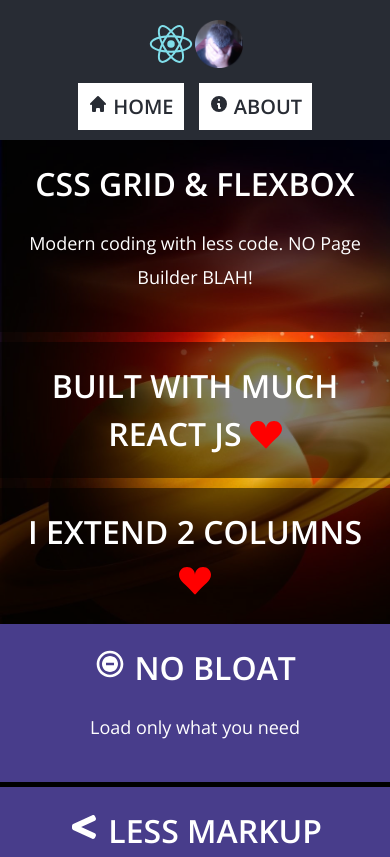
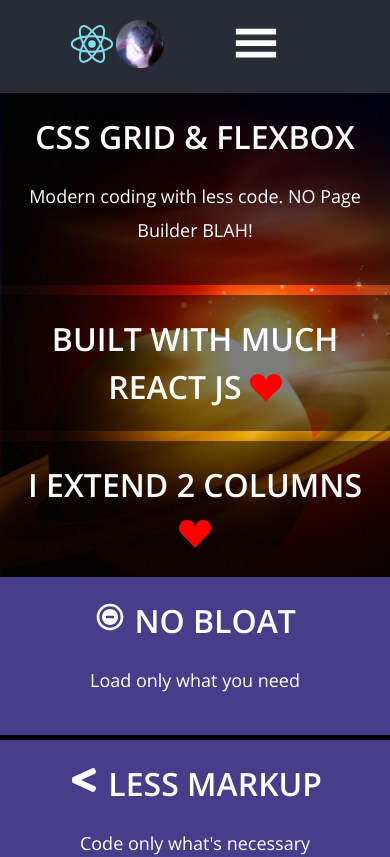
Before and after one commit to ChrisHPZ/template-one, a React (Create React App) app: page / in a window 390 px wide. Shown: the top 857 px of the page. Built offline with nearby package versions, Linux system fonts and the light colour scheme.

Commit message:
added mobile toggle

```diff
--- a/package.json
+++ b/package.json
@@ -7,6 +7,7 @@
     "@testing-library/react": "^12.1.2",
     "@testing-library/user-event": "^13.5.0",
     "react": "^17.0.2",
+    "react-burger-menu": "^3.0.6",
     "react-dom": "^17.0.2",
     "react-icons": "^4.3.1",
     "react-router-dom": "^5.3.0",
--- a/src/App.css
+++ b/src/App.css
@@ -1,129 +1,145 @@
-@import url('https://fonts.googleapis.com/css2?family=Open+Sans:wght@300;600&display=swap');
+@import url("https://fonts.googleapis.com/css2?family=Open+Sans:wght@300;600&display=swap");
 * {
-	box-sizing:border-box;
+  box-sizing: border-box;
 }
 body {
-	margin:0;
-	padding:0;
-	font-family:'Open Sans', sans-serif;
-	font-weight:300;
-	font-size:18px;
-	background:black;
+  margin: 0;
+  padding: 0;
+  font-family: "Open Sans", sans-serif;
+  font-weight: 300;
+  font-size: 18px;
+  background: black;
 }
-h1, h2 {
-	margin:0;
-	color:white;
-	font-family:'Open Sans', sans-serif;
-	font-weight:600;
-	font-size:48px;
-	line-height:1.5;
+h1,
+h2 {
+  margin: 0;
+  color: white;
+  font-family: "Open Sans", sans-serif;
+  font-weight: 600;
+  font-size: 48px;
+  line-height: 1.5;
   text-transform: uppercase;
 }
 h2 {
-	font-size:32px;
+  font-size: 32px;
 }
 p {
-	line-height:34px;
+  line-height: 34px;
 }
 .header-container {
   background-color: #282c34;
 }
 .header-grid {
-	display:grid;
+  display: grid;
   grid-template-columns: repeat(2, 1fr);
-	gap:5px;
+  gap: 5px;
   width: 80vw;
   margin: auto;
   padding: 20px 0;
 }
 .header-grid-child ul {
-	display:flex;
-	flex-direction:row;
-	margin:15px 0 0 0;
-	padding:0;
+  display: flex;
+  flex-direction: column;
+  padding: 0;
   list-style-type: none;
-	gap:15px;
+  gap: 15px;
+  width: 300px;
+  position: fixed;
+  top: 75px;
+  background: rgba(0, 0, 0, 0.8);
+  right: -300px;
+  min-height: 300px;
+  transition: all linear 0.5s;
+}
+.header-grid-child ul.show {
+  right: 0;
+  transition: all linear 0.5s;
 }
 .header-grid-child ul li {
   list-style-type: none;
 }
 .header-grid-child ul li a {
-	background:white;
-	padding:10px 20px;
-	color:#282c34;
-	text-decoration:none;
-	font-size:20px;
-	text-transform:uppercase;
-	font-weight:bold;
+  background: white;
+  padding: 10px 20px;
+  color: #282c34;
+  text-decoration: none;
+  font-size: 20px;
+  text-transform: uppercase;
+  font-weight: bold;
+  width: 100%;
+  gap: 40px;
+  display: block;
 }
 .header-grid-child ul li a:hover {
-	background:#80DEEA;
-	color:#282c34;
-	transition:all linear .5s;
+  background: #80deea;
+  color: #282c34;
+  transition: all linear 0.5s;
 }
 #home,
 #about {
-	background:url(./img/home-bg.jpg);
-	background-size:cover;
-	background-position:top left;
-	background-repeat:no-repeat;
-
+  background: url(./img/home-bg.jpg);
+  background-size: cover;
+  background-position: top left;
+  background-repeat: no-repeat;
 }
 #about {
-	background:url(./img/about-bg.jpg);
+  background: url(./img/about-bg.jpg);
 }
 .inner-content {
-	display:grid;
+  display: grid;
   grid-template-columns: repeat(2, 1fr);
   grid-template-rows: repeat(2, 1fr);
-	gap:10px;
+  gap: 10px;
   padding: 300px 185px;
 }
 .inner-content-grid-child {
-	padding:20px;
-	background:rgba(0,0,0,0.5);
-	color:white;
-	text-align:center;
-	display:flex;
-	flex-direction:column;
+  padding: 20px;
+  background: rgba(0, 0, 0, 0.5);
+  color: white;
+  text-align: center;
+  display: flex;
+  flex-direction: column;
   justify-content: center;
 }
 .inner-content-grid-child:nth-child(3) {
-	grid-column:span 2;
+  grid-column: span 2;
 }
 .grid-container-cta {
-	display:grid;
+  display: grid;
   grid-template-columns: repeat(3, 1fr);
-	gap:5px;
+  gap: 5px;
 }
 .grid-child-cta {
-	background:darkslateblue;
-	padding:20px;
-	color:black;
-	text-align:center;
-	color:white;
+  background: darkslateblue;
+  padding: 20px;
+  color: black;
+  text-align: center;
+  color: white;
 }
-  @media screen and (max-width:768px) {
+.mobile-menu-trigger {
+  color: white;
+  font-size: 46px;
+  display: block;
+  float: right;
+  margin-right: 72px;
+}
+@media screen and (max-width: 768px) {
   .inner-content {
-		  display:flex;
-		  flex-direction:column;
-		  padding:0;
+    display: flex;
+    flex-direction: column;
+    padding: 0;
   }
   .header-grid-child ul li a {
-		  padding:10px;
+    padding: 10px;
   }
   .inner-content-grid {
-		  flex-direction:column;
+    flex-direction: column;
   }
   .grid-container-cta {
     grid-template-columns: auto;
   }
 }
-  @media screen and (max-width:691px) {
-	  .header-grid {
-		  grid-template-columns: auto;
-		  justify-content:center;
-	  }
+@media screen and (max-width: 691px) {
   .header-grid-child {
     text-align: center;
   }
--- a/src/components/Header.js
+++ b/src/components/Header.js
@@ -1,8 +1,15 @@
+import { useRef } from "react";
 import { Link } from 'react-router-dom';
 import { HiHome, HiInformationCircle } from "react-icons/hi";
 import { RiReactjsFill } from "react-icons/ri";
+import { GiHamburgerMenu } from "react-icons/gi";
 import Headpalm  from "../img/headpalm.png";
+
 const Header = () => {
+	const navRef = useRef(null);
+	const onToggleClick = (e) => {
+		navRef.current.classList.toggle("show");
+	  };
 	return (
 		<div className="header-container">
 			<div className="header-grid">
@@ -11,7 +18,8 @@ const Header = () => {
 					<img src={Headpalm} alt="Chris" width="48" height="48" />
 				</div>
 				<div className="header-grid-child">
-					<ul>
+					<GiHamburgerMenu className="mobile-menu-trigger" onClick={onToggleClick} />
+					<ul ref={navRef}>
 						<li><Link to="/"><HiHome /> Home</Link></li>
 						<li><Link to="/about"><HiInformationCircle /> About</Link></li>
 					</ul>
```
Also changed, not shown: 1 other file (tests, documents, lock files or other folders). Lines whose indentation alone changed are shown as unchanged.
